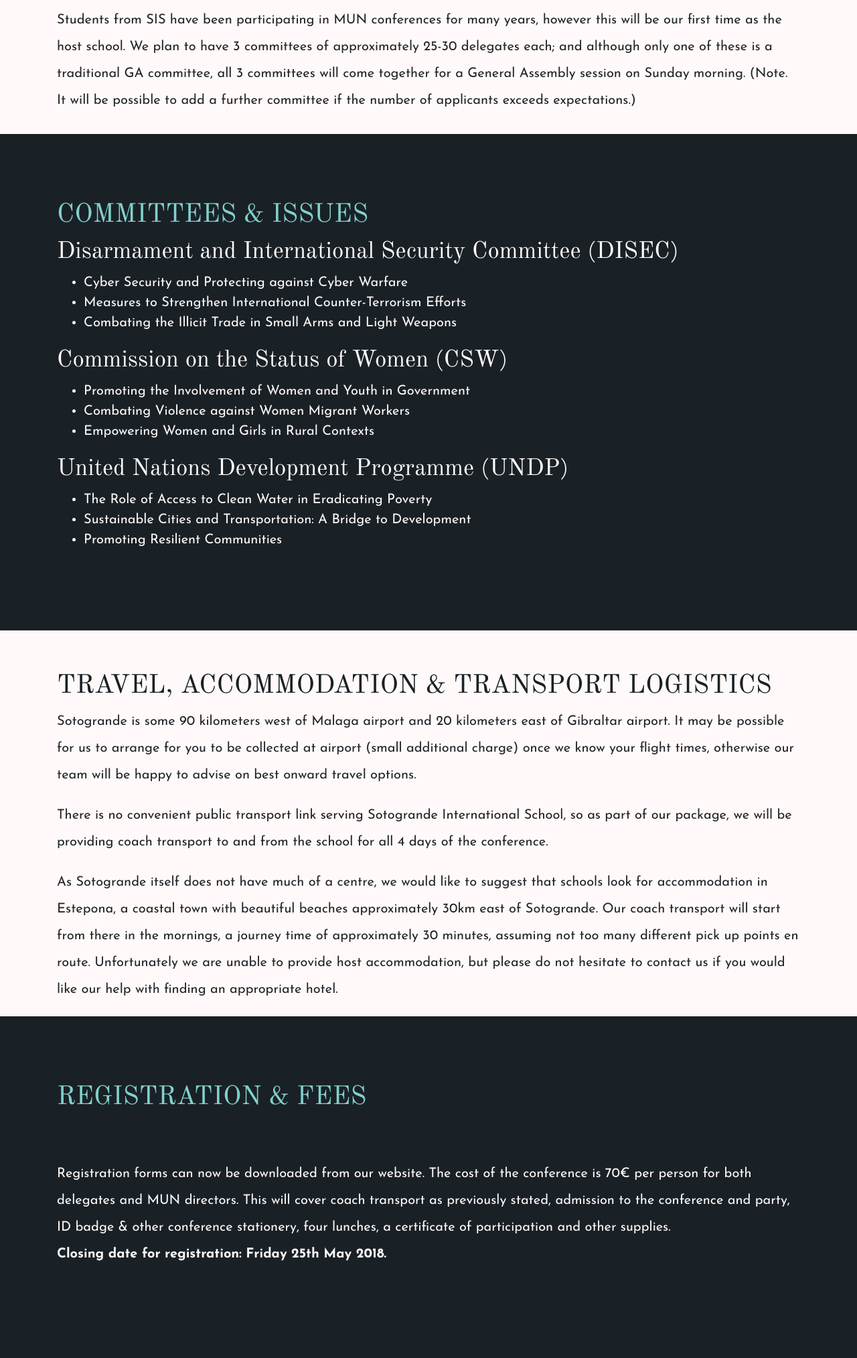
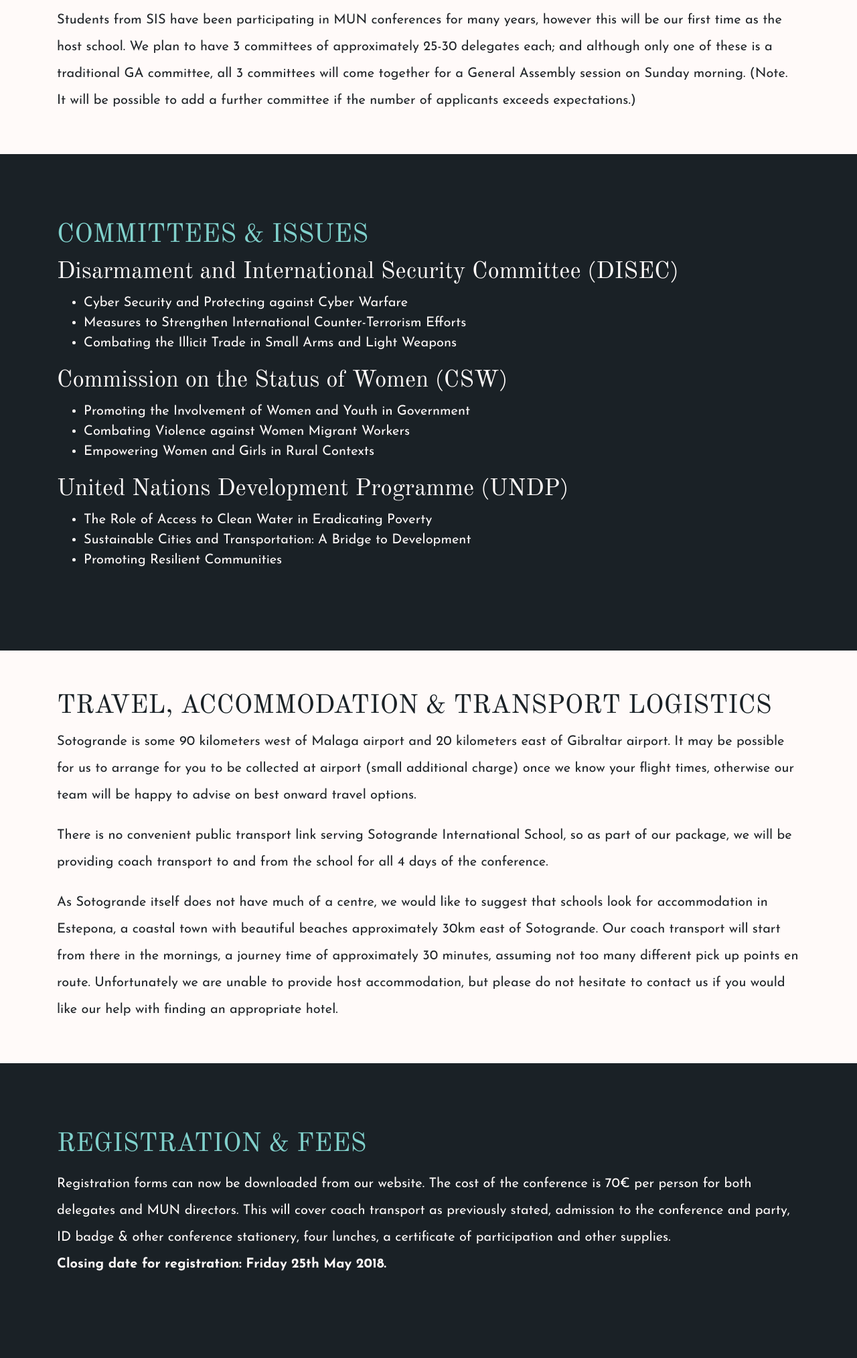
Before and after one commit to Bubsicle/SOTOMUN, a PHP site: page /conference.php in a window 1280 px wide. Shown: the part 358-2385 px from the top of the page at 67% size. Before the commit the page ends 2240 px from the top, so only its background shows below. Run offline with PHP 8.4, Linux system fonts and the light colour scheme; data that the repository does not hold is empty; some libraries are stand-ins or nearby versions.

Commit message:
Finalising part 2
- Website oficially read to go live
- Added few extra touches
- Changes shall be made in near future

```diff
--- a/conference.php
+++ b/conference.php
@@ -1,6 +1,6 @@
 <?php include("inc/nav.php")?>
 <div class="main-nobg letter">
-  <div class="container mt-4">
+  <div class="container mt-4 mb-5">
     <p>Dear Guest,</p>
     <p>It is our pleasure to invite you and your school to participate in our international MUN conference to be held in
       our school in Sotogrande, a vast estate located on the Mediterranean coast of southern Spain. Please see
@@ -40,7 +40,7 @@
     </div>
 
     <div class="mt-5 main-nobg letter">
-      <div class="container">
+      <div class="container mb-5">
         <h2 class="mt-4">Travel, accommodation &amp; transport logistics</h2>
         <p>Sotogrande is some 90 kilometers west of Malaga airport and 20 kilometers east of Gibraltar airport.
           It may be possible for us to arrange for you to be collected at airport &#40;small additional charge&#41; once we know
@@ -60,9 +60,8 @@
 
           <div class="main">
             <div class="container">
-
               <h2>Registration &amp; Fees</h2>
-              <p>Registration forms can now be downloaded from our website. The cost of the conference is 70€ per person
+              <p class="pt-1">Registration forms can now be downloaded from our website. The cost of the conference is 70€ per person
                 for both delegates and MUN directors. This will cover coach transport as previously stated, admission to the
                 conference and party, ID badge &amp; other conference stationery, four lunches, a certificate of participation and
                 other supplies.
--- a/inc/nav.php
+++ b/inc/nav.php
@@ -9,6 +9,7 @@
     <!-- Bootstrap CSS -->
     <link rel="stylesheet" href="https://stackpath.bootstrapcdn.com/bootstrap/4.1.0/css/bootstrap.min.css" integrity="sha384-9gVQ4dYFwwWSjIDZnLEWnxCjeSWFphJiwGPXr1jddIhOegiu1FwO5qRGvFXOdJZ4" crossorigin="anonymous">
     <link href="https://fonts.googleapis.com/css?family=IBM+Plex+Mono:400,500|Josefin+Sans:400,700|Old+Standard+TT:400,700" rel="stylesheet">
+    <link rel="stylesheet" href="https://use.fontawesome.com/releases/v5.0.12/css/all.css" integrity="sha384-G0fIWCsCzJIMAVNQPfjH08cyYaUtMwjJwqiRKxxE/rx96Uroj1BtIQ6MLJuheaO9" crossorigin="anonymous">
     <link rel="stylesheet" href="css/style.css">
 
     <title><?php echo 'SOTOMUN | ' . $page ?></title>
```
Also changed, not shown: team.php (+1 -1 lines).
